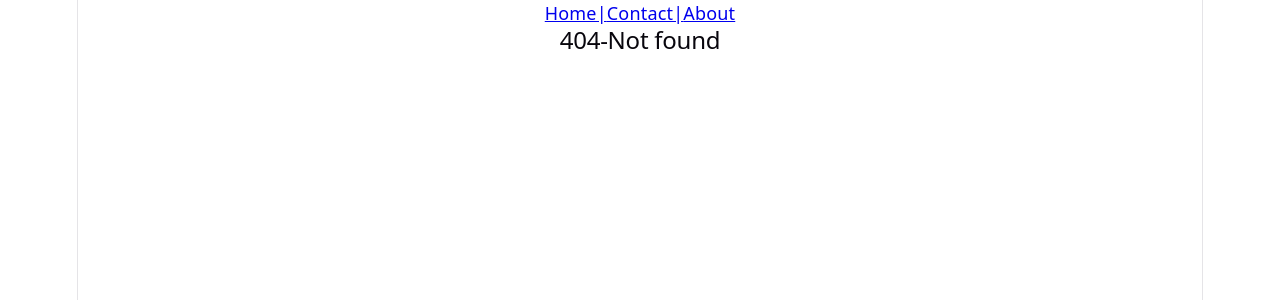
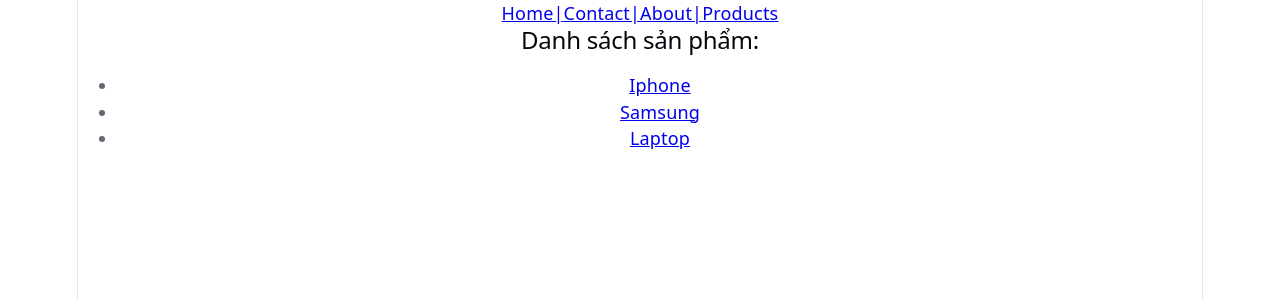
Before and after one commit to duc150905/PTDGUD, a React (Vite) app in the folder Buoi5/vite-project/: page /products in a window 1280 px wide. Before the commit this address had no page. Shown: the top 300 px of the page. Built offline with nearby package versions, Linux system fonts and the light colour scheme.

Commit message:
bai3 buoi5

```diff
--- a/Buoi5/vite-project/src/App.jsx
+++ b/Buoi5/vite-project/src/App.jsx
@@ -3,6 +3,8 @@ import About from "./components/About"
 import Contact from "./components/Contact"
 import Home from "./components/Home"
 import NotFound from "./components/NotFound"
+import ProductDetail from "./components/ProductDetail"
+import Products from "./components/Products"
 import './App.css'
 
 function App() {
@@ -12,12 +14,15 @@ function App() {
         <nav>
           <Link to="/">Home|</Link>
           <Link to="/Contact">Contact|</Link>
-          <Link to="/About">About</Link>
+          <Link to="/About">About|</Link>
+          <Link to="/products">Products</Link>
         </nav>
         <Routes>
           <Route path="/" element={<Home />} />
           <Route path="/Contact" element={<Contact />} />
           <Route path="/About" element={<About />} />
+          <Route path="/products" element={<Products />} />
+          <Route path="/products/:id" element={<ProductDetail />} />
           <Route path="*" element={<NotFound />} />
         </Routes>
       </BrowserRouter>
--- /dev/null
+++ b/Buoi5/vite-project/src/components/ProductDetail.jsx
@@ -0,0 +1,10 @@
+import React from 'react'
+import { useParams } from 'react-router-dom'
+function ProductDetail() {
+    const {id}=useParams();
+  return (
+    <h2>Product ID: {id}</h2>
+  )
+}
+
+export default ProductDetail
--- /dev/null
+++ b/Buoi5/vite-project/src/components/Products.jsx
@@ -0,0 +1,17 @@
+import React from 'react'
+import { Link } from "react-router-dom"
+function Products() {
+    return (
+        <div>
+            <h2>Danh sách sản phẩm:</h2>
+            <ul>
+                <li><Link to="/products/1">Iphone</Link> </li>
+                <li><Link to="/products/2">Samsung</Link></li>
+                <li><Link to="/products/3">Laptop</Link></li>
+            </ul>
+
+        </div>
+    )
+}
+
+export default Products
```
Also changed, not shown: Buoi5/vite-project/src/components/Bai2.png (added), Buoi5/vite-project/src/components/Bai3.png (added).
